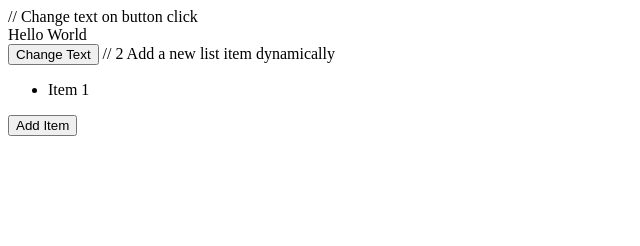
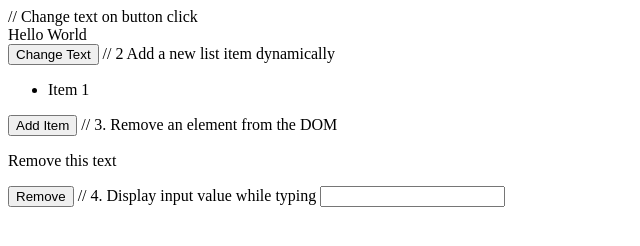
Before and after one commit to Ankita-Advitot/FrontendFundamentals, a plain HTML site: page JS_Assignment_2/dom.html in a window 1280 px wide. Shown: the whole page, without its empty margins (0-640 px from the left). Drawn offline with Linux system fonts and the light colour scheme.

Commit message:
JS_Assignment

```diff
--- a/JS_Assignment_2/callback.js
+++ b/JS_Assignment_2/callback.js
@@ -5,7 +5,7 @@ function practice(callback) {
   }
 
   function sayHello() {
-    console.log("Hello");
+    console.log("Hello! This runs after 10 seconds");
   }
 
   practice(sayHello);
--- a/JS_Assignment_2/dom.html
+++ b/JS_Assignment_2/dom.html
@@ -41,5 +41,32 @@
     });
   </script>
 
+   // 3. Remove an element from the DOM
+   <p id="removeMe">Remove this text</p>
+   <button id="removeBtn">Remove</button>
+
+   <script>
+     const removeText = document.getElementById("removeMe");
+     const removeBtn = document.getElementById("removeBtn");
+
+     removeBtn.addEventListener("click", function () {
+       removeText.remove();
+     });
+   </script>
+
+// 4. Display input value while typing
+
+<input type="text" id="inputBox" />
+<p id="output"></p>
+
+<script>
+  const inputBox = document.getElementById("inputBox");
+  const output = document.getElementById("output");
+
+  inputBox.addEventListener("input", function () {
+    output.textContent = inputBox.value;
+  });
+</script>
+
 </body>
 </html>
```
Also changed, not shown: JS_Assignment_2/async_await.js (line endings or trailing spaces).
